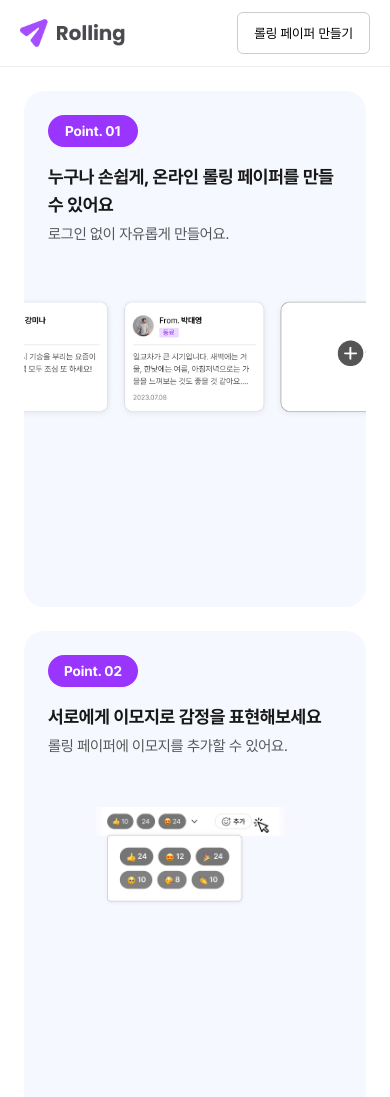
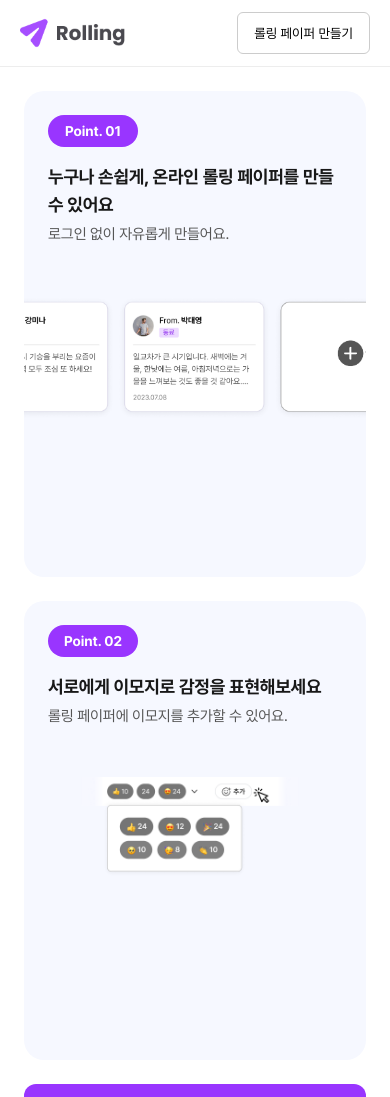
Before and after one commit to Rolligo/rolling, a React (Create React App) app: page / in a window 390 px wide. Shown: the top 1097 px of the page. Built offline with nearby package versions, Linux system fonts and the light colour scheme; no server answers.

Commit message:
refactor: 메인 페이지 반응형 디자인 수정

```diff
--- a/src/pages/MainPage/MainPage.style.js
+++ b/src/pages/MainPage/MainPage.style.js
@@ -24,7 +24,7 @@
   height: auto;
 
   ${onTablet} {
-    width: 70rem;
+    width: 63rem;
   }
 
   ${onPc} {
@@ -33,10 +33,10 @@
 `;
 export const ImgContainer = styled.div`
   position: relative;
-  height: 25rem;
+  height: 22rem;
   overflow: hidden;
   ${onTablet} {
-    height: 20rem;
+    height: 18rem;
   }
 
   ${onPc} {
@@ -71,6 +71,7 @@
 export const SingleImg = styled.img`
   width: 40vw;
   height: auto;
+  max-height: 22rem;
   ${onTablet} {
     width: 23.7rem;
   }
```
